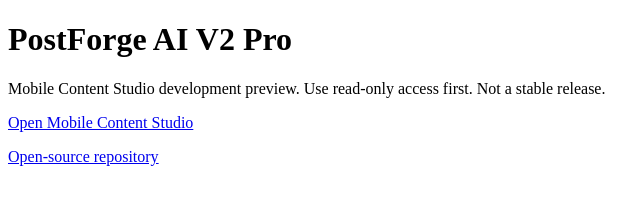
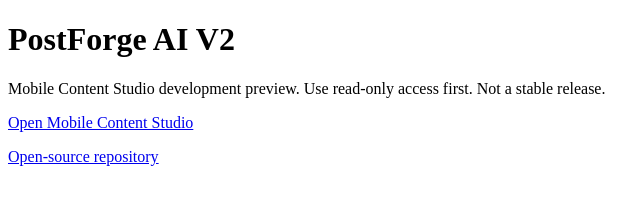
Before and after one commit to SalamCircle/postforge-ai, a plain HTML site: page index.html in a window 1280 px wide. Shown: the full height of the page, 0-640 px from the left. Drawn offline with Linux system fonts and the light colour scheme.

Commit message:
Restore original V2 application branding

```diff
--- a/index.html
+++ b/index.html
@@ -1 +1 @@
-<!doctype html><html lang="en"><meta charset="utf-8"><meta name="viewport" content="width=device-width,initial-scale=1"><title>PostForge AI V2 Pro Mobile Preview</title><main><h1>PostForge AI V2 Pro</h1><p>Mobile Content Studio development preview. Use read-only access first. Not a stable release.</p><p><a href="./mobile/">Open Mobile Content Studio</a></p><p><a href="https://github.com/SalamCircle/postforge-ai">Open-source repository</a></p></main></html>
+<!doctype html><html lang="en"><meta charset="utf-8"><meta name="viewport" content="width=device-width,initial-scale=1"><title>PostForge AI V2 Mobile Preview</title><main><h1>PostForge AI V2</h1><p>Mobile Content Studio development preview. Use read-only access first. Not a stable release.</p><p><a href="./mobile/">Open Mobile Content Studio</a></p><p><a href="https://github.com/SalamCircle/postforge-ai">Open-source repository</a></p></main></html>
```
